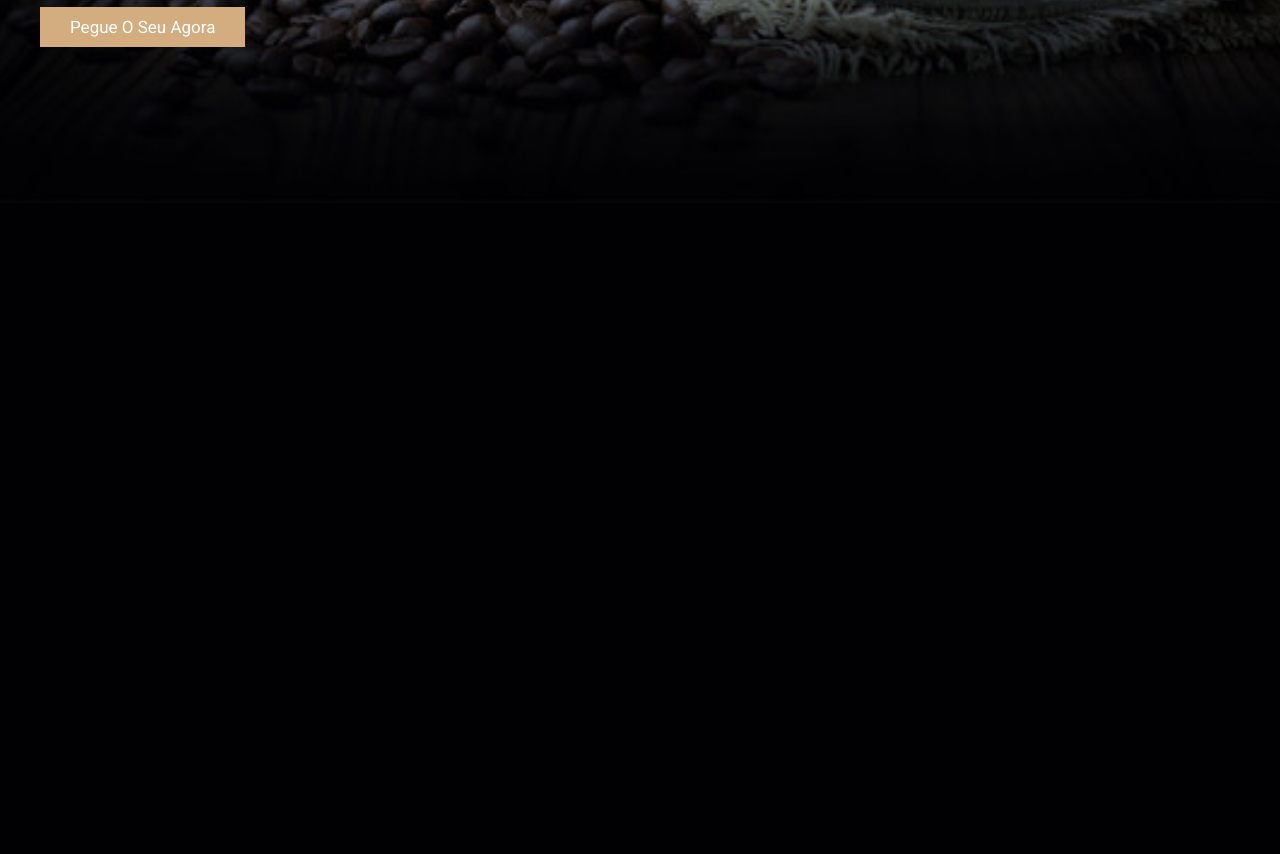
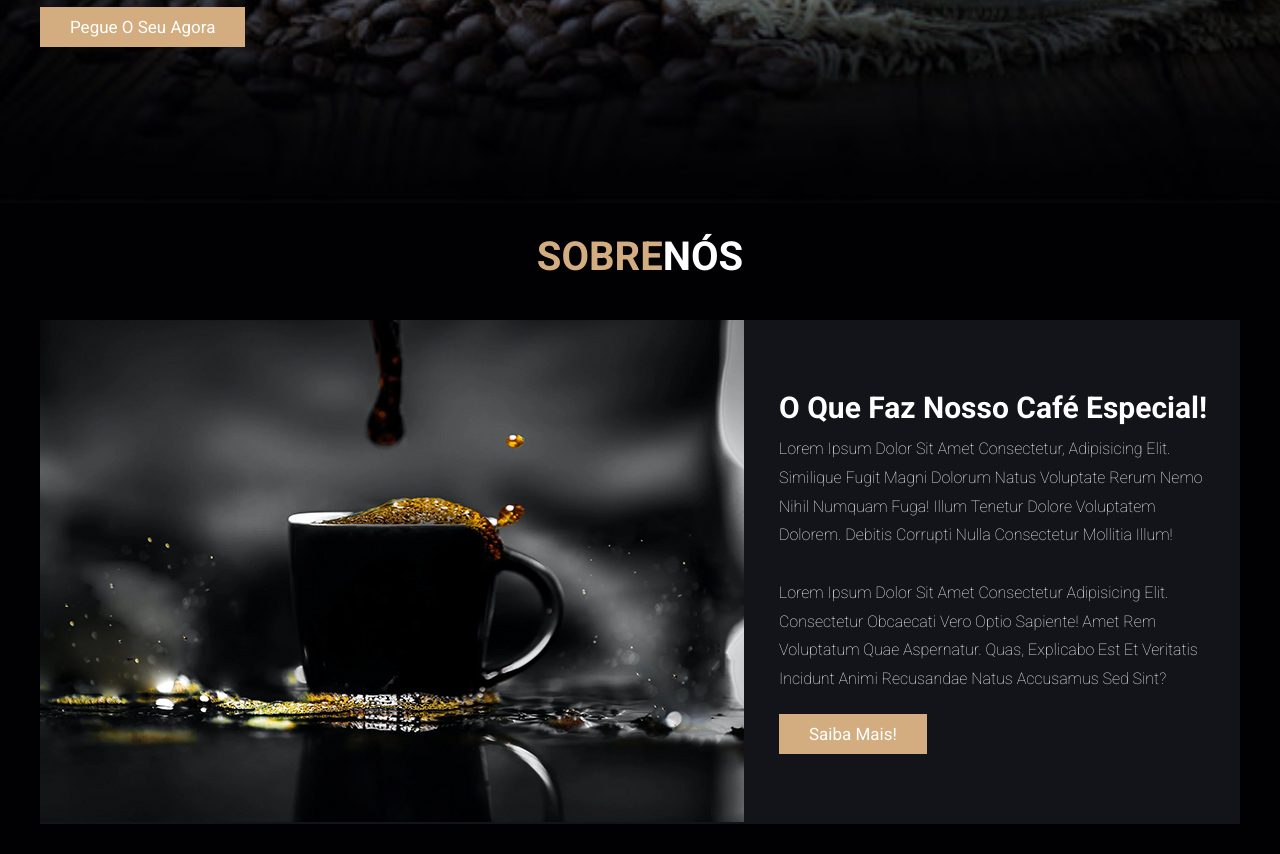
Before and after one commit to alinemysna/coffe_page_devclub, a plain HTML site: page index.html in a window 1280 px wide. Shown: the part 597-1451 px from the top of the page. Before the commit the page ends 860 px from the top, so only its background shows below. Drawn offline with Linux system fonts and the light colour scheme.

Commit message:
section about

```diff
--- a/index.html
+++ b/index.html
@@ -41,5 +41,23 @@
             </div>
         </section>
     </div>
+
+    <section class="about" id="about">
+        <h2 class="title">Sobre<span>Nós</span></h2>
+        <div class="row">
+            <div class="container-image">
+                <img src="./img/about-img.jpg" alt="Sobre nós">
+            </div>
+            <div class="content">
+                <h3>O que faz nosso Café Especial!</h3>
+                <p>Lorem ipsum dolor sit amet consectetur, adipisicing elit. Similique fugit magni dolorum natus voluptate rerum nemo nihil numquam fuga! Illum tenetur dolore voluptatem dolorem. Debitis corrupti nulla consectetur mollitia illum! <br> <br>
+                Lorem ipsum dolor sit amet consectetur adipisicing elit. Consectetur obcaecati vero optio sapiente! Amet rem voluptatum quae aspernatur. Quas, explicabo est et veritatis incidunt animi recusandae natus accusamus sed sint?</p>
+
+                <a href="#" class="btn">Saiba Mais!</a>
+            </div>
+        </div>
+
+        </div>
+    </section>
 </body>
 </html>
--- a/style.css
+++ b/style.css
@@ -35,6 +35,7 @@ section {
     right: 0;
     z-index: 99;
     border-bottom: var(--border);
+    background-color: var(--bg);
 }
 
 .header section {
@@ -78,6 +79,10 @@ section {
     display: inline-block;
 }
 
+.btn:hover {
+    letter-spacing: 0.1rem;
+}
+
 .home-container {
     background: url("./img/home-img.jpg");
     height: 100vh;
@@ -107,3 +112,39 @@ section {
     align-items: center;
     min-height: 100vh;
 }
+
+.title {
+    font-size: 4rem;
+    color: var(--main-color);
+    text-align: center;
+    text-transform: uppercase;
+    margin-bottom: 4rem;
+}
+
+.title span {
+    color: #ffffff;
+    text-transform: uppercase;
+}
+
+.about .row {
+    display: flex;
+    align-items: center;
+    background-color: var(--black);
+    gap: 1.5rem;
+}
+
+.about .row .content {
+    padding: 2rem;
+}
+
+.about .row .content h3 {
+    font-size: 3rem;
+    color: #ffffff;
+}
+
+.about .row .content p {
+    font-size: 1.6rem;
+    color: #ffffff;
+    padding: 1rem 0;
+    line-height:1.8;
+}
```
